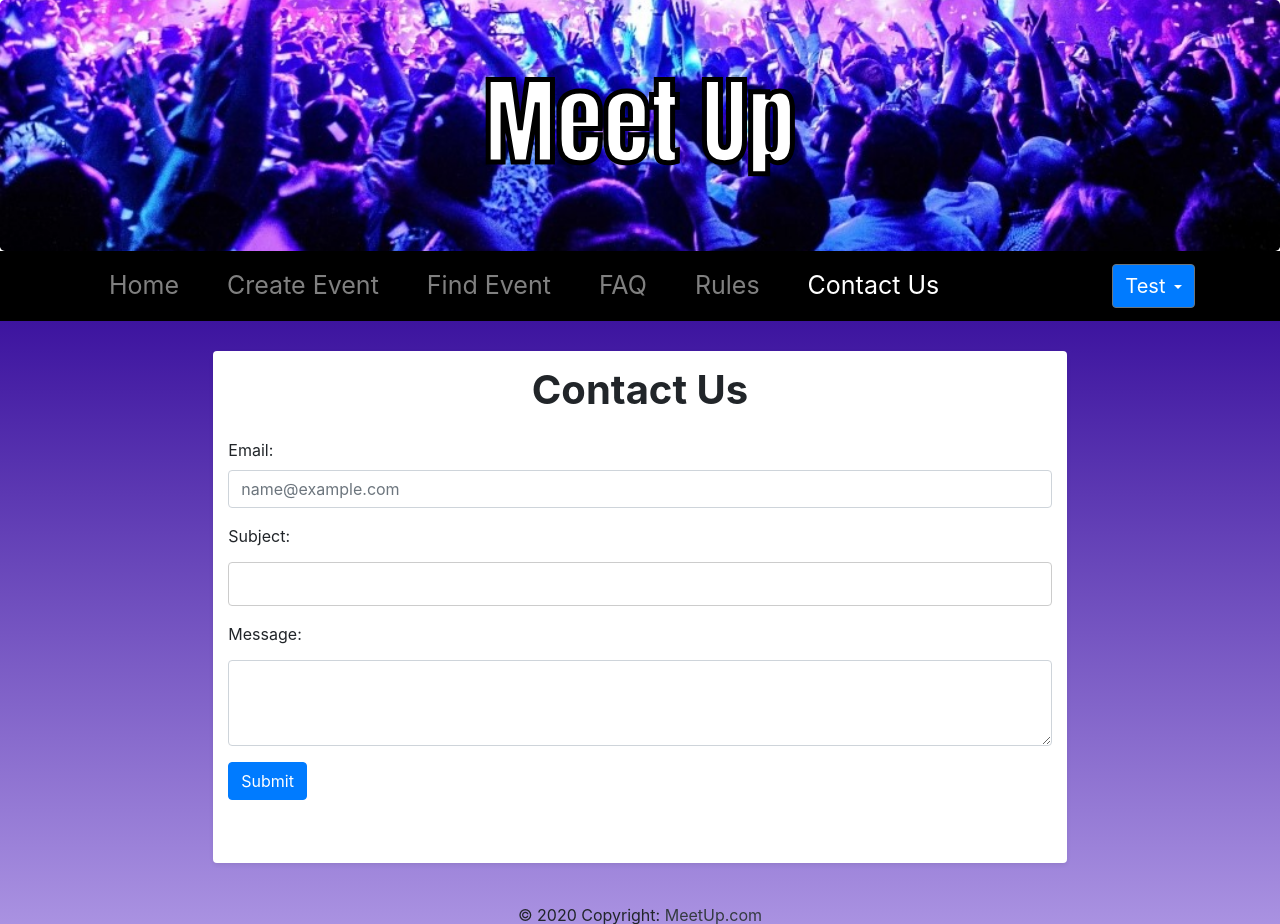
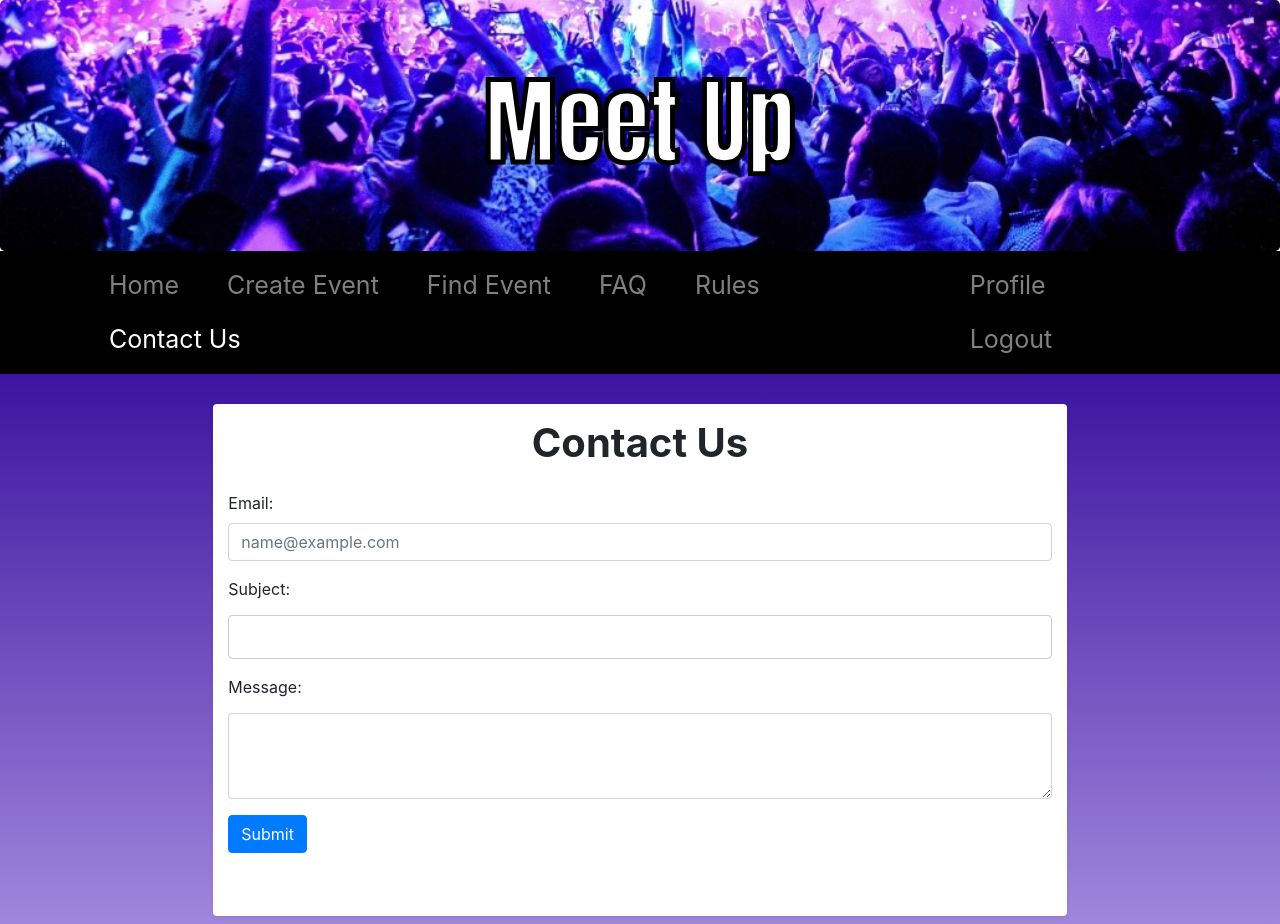
Before and after one commit to Ktmi/CEN5011-Project, a Django app: page /contact/ in a window 1280 px wide. Shown: the top 924 px of the page. Run offline with Django 3.2, Linux system fonts and the light colour scheme; the visitor is signed in with stand-in values (Sample User, id 1); some libraries are stand-ins or nearby versions.

Commit message:
Made changes to the navbar to reflect being logged in and out.

```diff
--- a/mysite/templates/navbar.html
+++ b/mysite/templates/navbar.html
@@ -25,18 +25,17 @@
 
         <!-- Login and Signup VS Member -->
         {% if user.is_authenticated %}
-            <div class="">
-                <div class="dropdown">
-                  <button type="button" class="btn btn-secondary dropdown-toggle bg-primary" data-toggle="dropdown">
-                    <a style="color:white;font-size: 20px;">Test</a>
-                  </button>
-                  <div class="dropdown-menu">
-                    <a class="dropdown-item text-danger" href="log_out.php">Logout</a>
-                    <a class="dropdown-item" href="resetpassword.php">Reset Password</a>
-                    <a class="dropdown-item" href="#">Profile</a>
-                  </div>
+            <div>
+                    <ul class="nav navbar-nav">
+                        <li class="nav-item mx-3">
+                            <a class="nav-link" href="#">Profile</a>
+                        </li>
+                        <li class="nav-item mx-3">
+                            <a class="nav-link" href="http://127.0.0.1:8000/logout/">Logout</a>
+                        </li>
+                    </ul>
                 </div>
-            </div>
+
         </div>
         {% else %}
         <div class="float-right">
```
